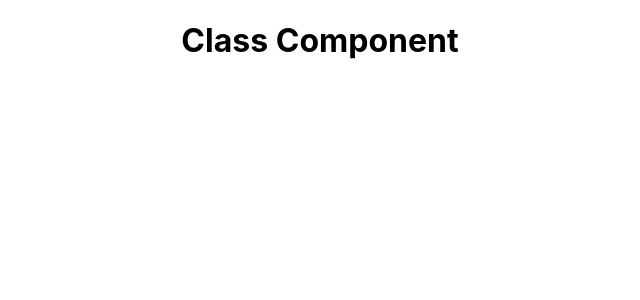
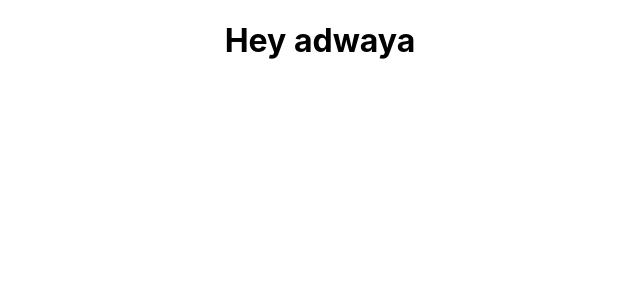
Before and after one commit to adwayapuranik/React, a React (Create React App) app: page / in a window 1280 px wide. Shown: the top 300 px of the page, without its empty margins (320-960 px from the left). Built offline with nearby package versions, Linux system fonts and the light colour scheme.

Commit message:
jsx version of Hello component

```diff
--- a/src/App.js
+++ b/src/App.js
@@ -2,12 +2,14 @@
 import logo from './logo.svg';
 import './App.css';
 import Welcome from './components/Welcome';
+import Hello from './components/Hello';
 
 class App extends Component {
   render() {
     return (
     <div className = "App">
-      <Welcome />
+      {/* <Welcome />  */}
+      <Hello />
     </div>
     );
   }
--- /dev/null
+++ b/src/components/Hello.js
@@ -0,0 +1,11 @@
+import React from 'react';
+
+const Hello = () => {
+    return (
+        <div>
+            <h1>Hey adwaya</h1>
+        </div>
+    )
+}
+
+export default Hello;
```
